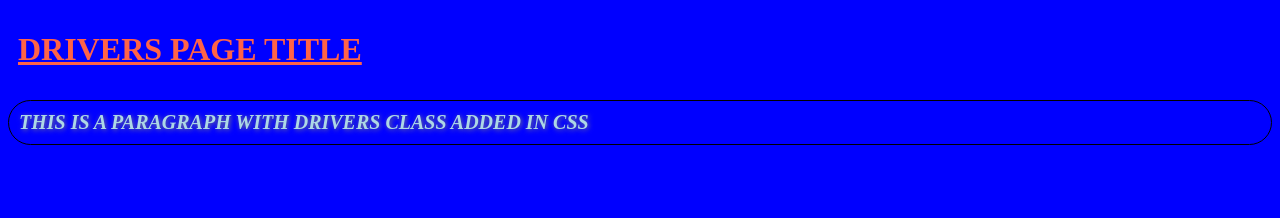
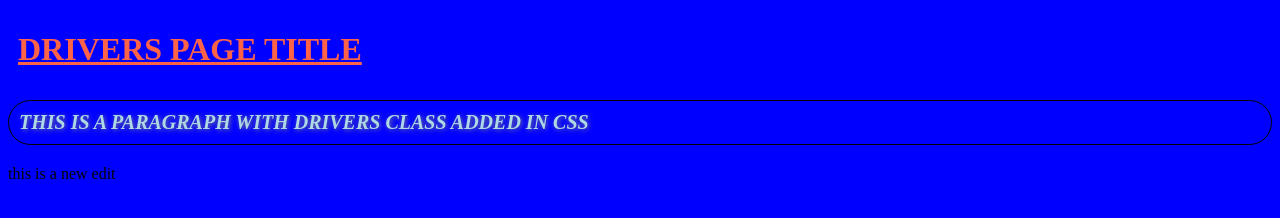
Before and after one commit to ShyftDevMountain/gitDemo, a plain HTML site: page driversPage.html in a window 1280 px wide. Drawn offline with Linux system fonts and the light colour scheme.

Commit message:
added p line

```diff
--- a/driversPage.html
+++ b/driversPage.html
@@ -8,6 +8,7 @@
     <body>
         <h1 class="drivers-title">Drivers Page Title</h1>
         <p class="drivers-para">This is a paragraph with drivers class added in css</p>
+        <p>this is a new edit</p>
 
     </body>
 </html>
```
